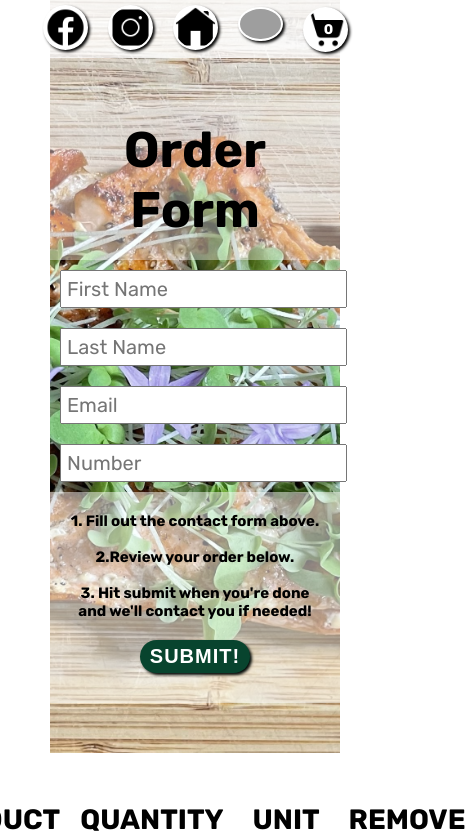
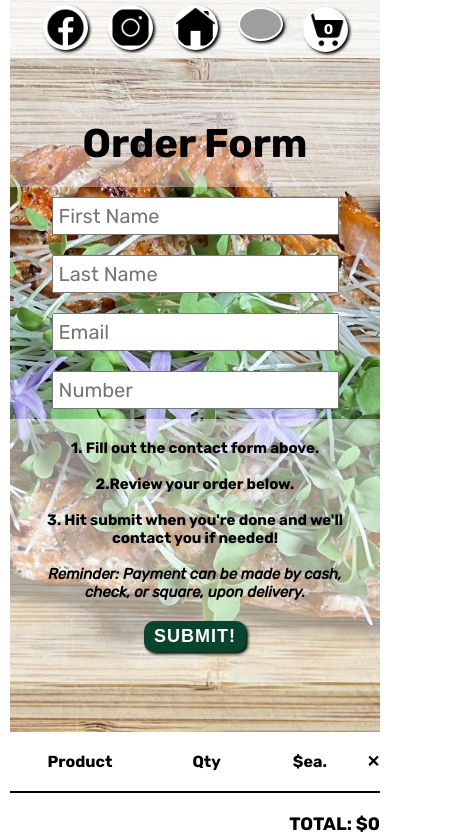
Before and after one commit to GenAnderson/kuponoacres, a React (Create React App) app: page /finalize-order in a window 390 px wide. Shown: the top 835 px of the page, 466 px wide, since content can reach past the window. Built offline with nearby package versions, Linux system fonts and the light colour scheme; grey boxes are pictures that could not be loaded.

Commit message:
trying to push changes in again

```diff
--- a/src/components/shopForm/contactInfo.component.jsx
+++ b/src/components/shopForm/contactInfo.component.jsx
@@ -134,6 +134,13 @@ const ContactInfo = (props) => {
             <p>
               3. Hit submit when you're done and we'll contact you if needed!
             </p>
+            <br />
+            <em>
+              <p className="notes__payment">
+                Reminder: Payment can be made by cash, check, or square, upon
+                delivery.
+              </p>
+            </em>
             <Buttons buttonType={"finalizeSubmit"}>Submit!</Buttons>
             <div className="orderSent displayNone">
               Your order request has been sent.
--- a/src/index.scss
+++ b/src/index.scss
@@ -1,5 +1,6 @@
 @import "./mediaquery/mediaqHome";
 @import "./mediaquery/mediaqShop";
+@import "./mediaquery/mediaqOrder";
 
 * {
   box-sizing: border-box;
--- a/src/mediaquery/_mediaqHome.scss
+++ b/src/mediaquery/_mediaqHome.scss
@@ -58,7 +58,27 @@
   }
 }
 
-///////////////////////////////////////////////////////////////
+//MAX HEIGHT 450px & MAX WIDTH 890px
+@media (max-height: 28em) and (max-width: 56em) {
+  body {
+    .sectionHero {
+      height: 115vh;
+      .heroText {
+        padding-top: 6rem;
+        h1 {
+          font-size: 6rem;
+        }
+      }
+      .heroTextBelow {
+        height: 40vh;
+      }
+      .kuponoLogo {
+        top: 26%;
+        width: 32vh;
+      }
+    }
+  }
+}
 
 //MAX WIDTH 2304px
 @media (max-width: 144em) {
--- /dev/null
+++ b/src/mediaquery/_mediaqOrder.scss
@@ -0,0 +1,99 @@
+//MAX WIDTH 1024px
+@media (max-width: 64em) {
+  body {
+    .orderFormContainer {
+      h1 {
+        font-size: 4.5rem;
+      }
+    }
+    .subHeaderContainer {
+      padding: 2.5rem;
+      font-size: 2rem;
+    }
+    .checkoutItemsContainer {
+      padding: 2.5rem;
+      font-size: 1.8rem;
+    }
+    .checkout__quantity {
+      font-size: 1.8rem;
+    }
+    .totalContainer {
+      padding: 2.5rem;
+      .total {
+        font-size: 2rem;
+      }
+    }
+  }
+}
+
+//MAX WIDTH 736px
+@media (max-width: 46em) {
+  body {
+    .orderFormContainer {
+      h1 {
+        font-size: 4rem;
+      }
+    }
+    .button-container.finalizeSubmit {
+      border-radius: 1rem;
+      font-size: 1.8rem;
+    }
+    .subHeaderContainer {
+      padding: 2rem 0;
+      font-size: 1.8rem;
+    }
+    .checkoutItemsContainer {
+      padding: 2rem 0;
+      font-size: 1.7rem;
+    }
+    .finalizeOrderContainer {
+      .grid4col {
+        grid-template-columns: 3fr 2fr 2fr auto;
+        gap: 1rem;
+      }
+    }
+    .totalContainer {
+      padding: 2rem 0;
+      .total {
+        font-size: 1.8rem;
+      }
+    }
+  }
+}
+
+//MAX WIDTH 512px
+@media (max-width: 32em) {
+  body {
+    .finalizeOrderContainer {
+      padding: 0rem 2.5rem;
+    }
+    .checkout__quantity {
+      gap: 1rem;
+    }
+    .checkout__photo {
+      max-width: 3rem;
+      margin-right: 1rem;
+    }
+    .subHeaderContainer {
+      font-size: 1.7rem;
+    }
+  }
+}
+
+//MAX WIDTH 448px
+@media (max-width: 28em) {
+  body {
+    .finalizeOrderContainer {
+      padding: 0rem 1rem;
+    }
+    .subHeaderContainer {
+      text-transform: none;
+    }
+    .checkoutItemsContainer {
+      font-size: 1.5rem;
+    }
+    .subHeaderContainer {
+      font-size: 1.6rem;
+    }
+  }
+}
--- a/src/routes/finalize-order.route.jsx
+++ b/src/routes/finalize-order.route.jsx
@@ -20,13 +20,13 @@ const FinalizeOrder = function () {
           <span>Product</span>
         </div>
         <div className="order__subHeader">
-          <span>Quantity</span>
+          <span>Qty</span>
         </div>
         <div className="order__subHeader">
-          <span>Unit Price</span>
+          <span>$ea.</span>
         </div>
         <div className="order__subHeader">
-          <span>Remove</span>
+          <span>&#10005;</span>
         </div>
       </div>
       {cartItems.map((cartItem) => (
```
